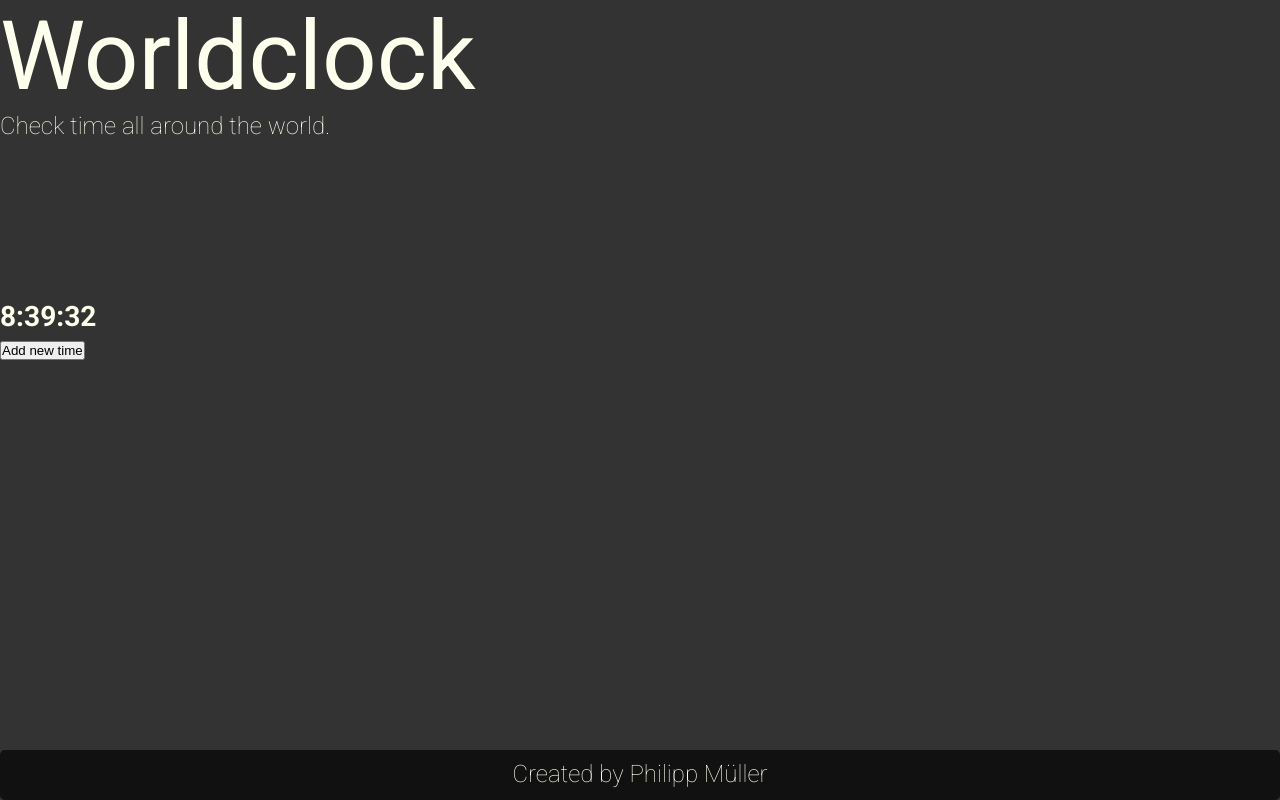
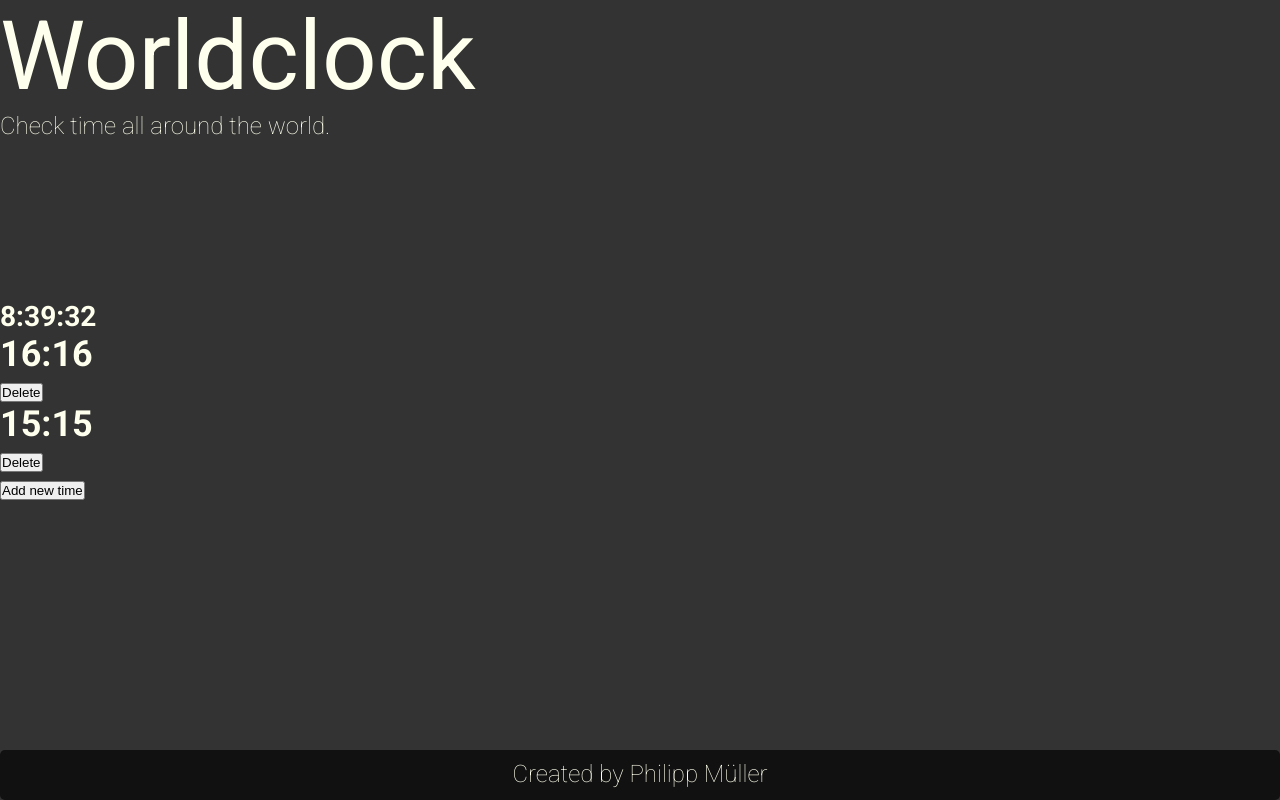
Before and after one commit to philippmueller96/Worldwatch, a Vue app in the folder worldclock/: page / in a window 1280 px wide. Built offline with nearby package versions, Linux system fonts and the light colour scheme.

Commit message:
Data works and new todos

```diff
--- a/worldclock/src/components/Main.vue
+++ b/worldclock/src/components/Main.vue
@@ -1,10 +1,50 @@
 <script setup>
+import { ref } from "vue";
 import Clock from "./Clock.vue";
+
+let timeZones = ref([
+  {
+    id: 1,
+    time: "16:16",
+    location: "Spain",
+  },
+  {
+    id: 2,
+    time: "15:15",
+    location: "London",
+  },
+]);
+
+//Todo:
+// Button - Add new time
+// new component
+// opens window and enter Location and time
+// add object to other objects
+//    --> .push()
+// render it
+
+//Button - Delete
+// opens window that contains: "Are you sure you want to delete this?"
+// remove Object from Array with id
+//    --> .pop()
+//render it
+
+//Search-function when new time gets added
+//enter location
+//API-Call for current time of location
+//check if location exists
+//    if not: "location is not available"
+//add time and location (new object)
+//refresh each time every second
 </script>
 
 <template>
   <div>
     <Clock />
+    <div v-for="timeZone in timeZones" :key="timeZone.id">
+      <h2>{{ timeZone.time }}</h2>
+      <button @click="console.log('delete Time')">Delete</button>
+    </div>
     <button @click="console.log('check')">Add new time</button>
   </div>
 </template>
```
